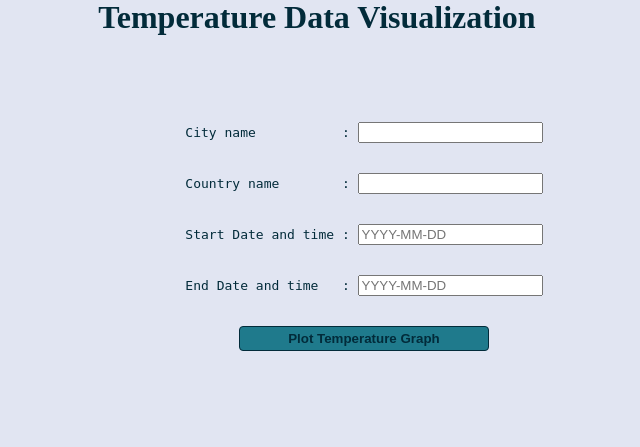
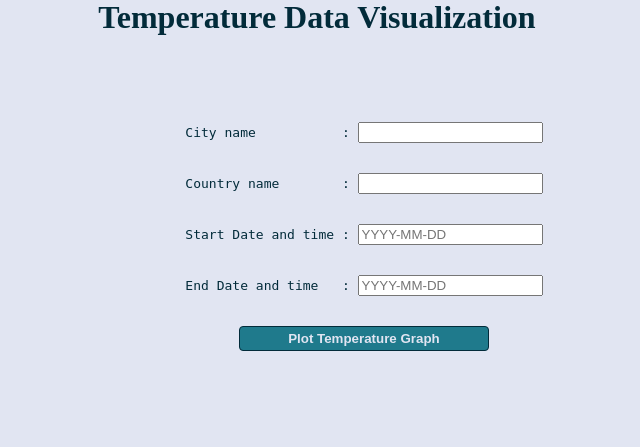
Before and after one commit to Shrived28/Projects, a Flask app: page / in a window 1280 px wide. Shown: the part 22-469 px from the top of the page, without its empty margins (323-963 px from the left). Run offline with Flask 3, Linux system fonts and the light colour scheme.

Commit message:
Update style.css

```diff
--- a/Temperature Graph of City/static/css/style.css
+++ b/Temperature Graph of City/static/css/style.css
@@ -1,8 +1,5 @@
-*{
+body{
     color: #022B3A;
-}
-
-body{
     background-color: #E1E5F2;
     text-align: center;
 }
@@ -17,10 +14,11 @@ h1{
 }
 
 button{
+    color: #E1E5F2;
     width: 250px;
     height: 25px;
     border-radius: 4px;
     border: 1.5px solid #022B3A;
     background-color: #1F7A8C;
-    color: #E1E5F2;
+
 }
```
